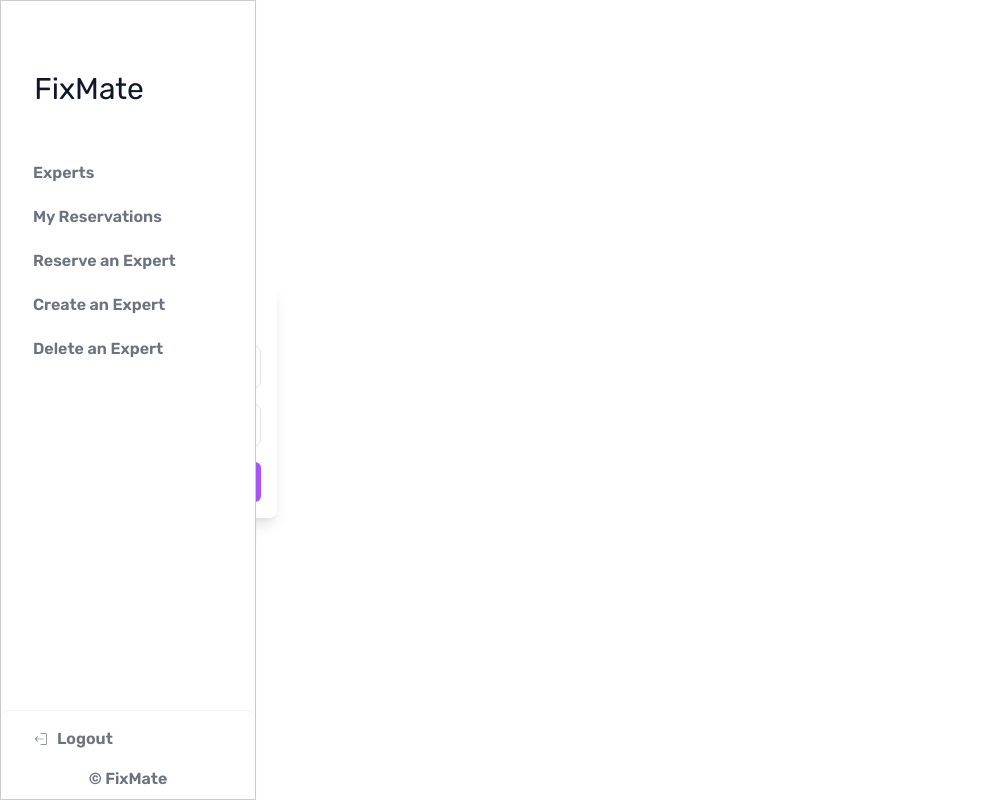
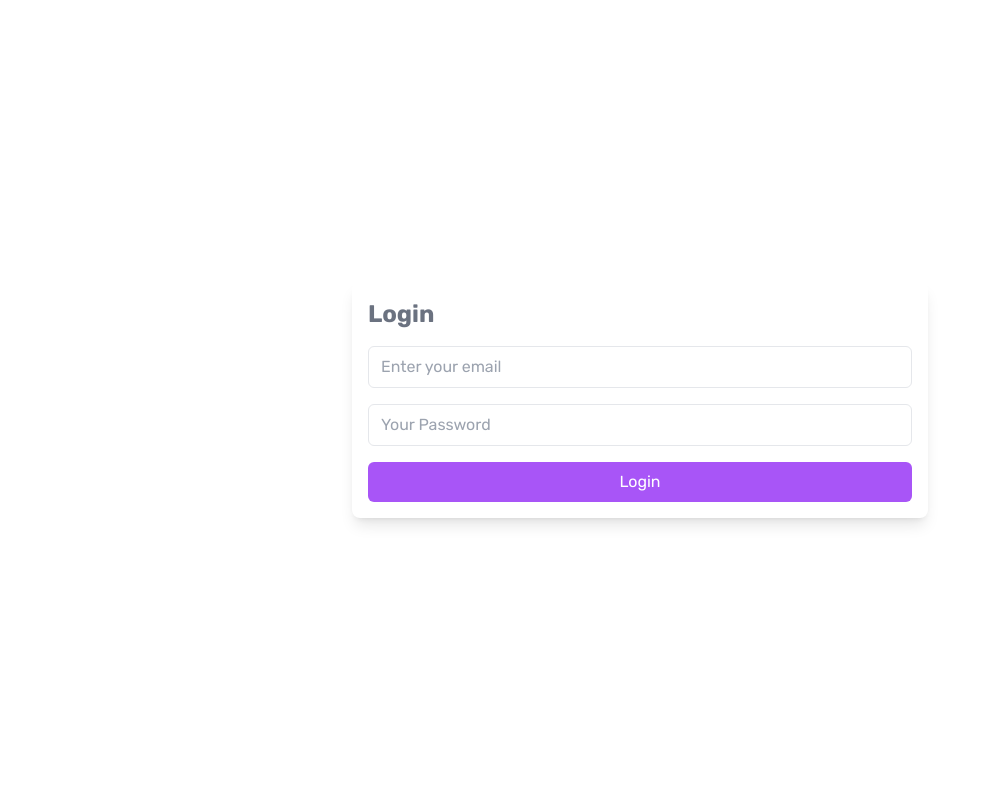
Before and after one commit to anita00001/fix-mate-frontend, a React (Create React App) app: page /login in a window 1280 px wide. Shown: the whole page, without its empty margins (0-988 px from the left). Built offline with nearby package versions, Linux system fonts and the light colour scheme; the HTML template or start-up script is replaced by a standard one.

Commit message:
Modify file

```diff
--- a/src/App.js
+++ b/src/App.js
@@ -1,6 +1,5 @@
 import { Routes, Route, Navigate } from 'react-router-dom';
 import PropTypes from 'prop-types';
-import Sidebar from './components/Sidebar';
 import Experts from './components/Experts';
 import SignupForm from './components/SignupForm';
 import LoginForm from './components/loginForm';
@@ -19,8 +18,7 @@ const CheckAuthentication = ({ element }) => {
 
 function App() {
   return (
-    <div className="flex w-full overflow-x-hidden">
-      <Sidebar />
+    <div>
       <Routes>
         <Route path="/signup" element={<SignupForm />} />
         <Route path="/login" element={<LoginForm />} />
--- a/src/components/Experts.js
+++ b/src/components/Experts.js
@@ -2,6 +2,7 @@ import { useEffect } from 'react';
 import { useDispatch, useSelector } from 'react-redux';
 import { FaFacebook, FaTwitter, FaLinkedin } from 'react-icons/fa';
 import { fetchExperts } from '../redux/Experts/expertsSlice';
+import Sidebar from './Sidebar';
 import '../styles/Experts.css';
 
 const Experts = () => {
@@ -13,6 +14,8 @@ const Experts = () => {
   }, [dispatch]);
 
   return (
+    <>
+      <Sidebar />
       <div className="expert-page">
         <h1>Meet our Experts</h1>
         <ul className="ul">
@@ -41,6 +44,7 @@ const Experts = () => {
           ))}
         </ul>
       </div>
+    </>
   );
 };
 
```
Lines whose indentation alone changed are shown as unchanged.
